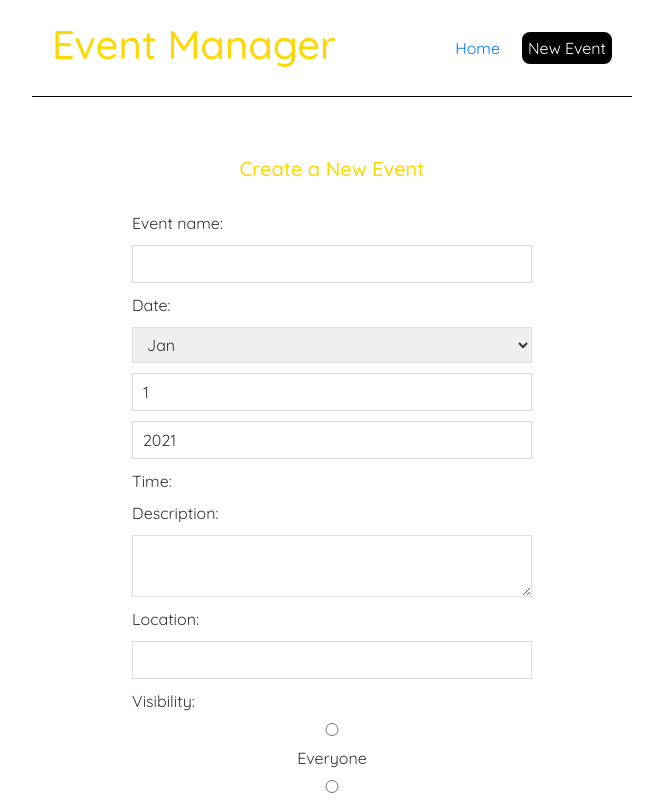
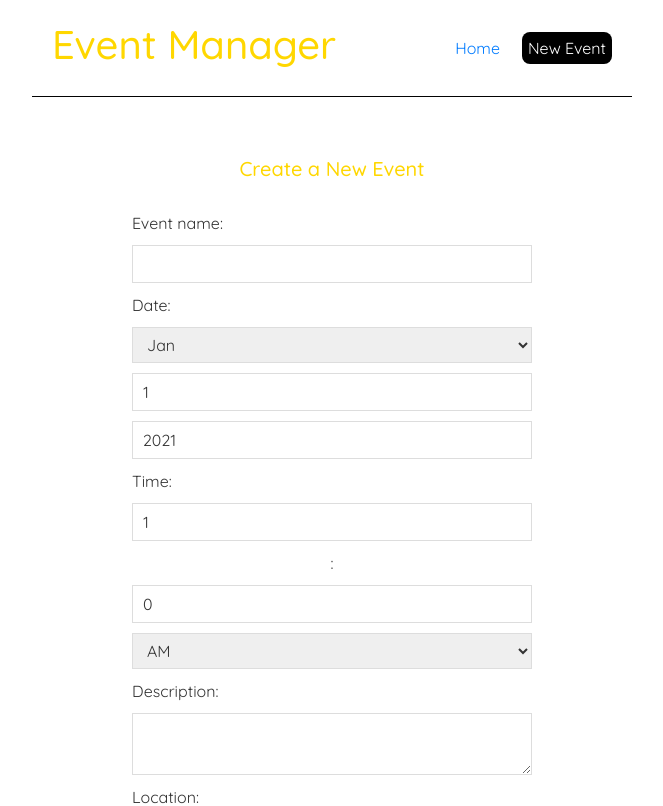
Before and after one commit to davidthecolorbrown/univ_event_organizer-4710, a React (Create React App) app in the folder frontend/: page /create in a window 1280 px wide. Shown: the top 806 px of the page, without its empty margins (308-971 px from the left). Built offline with nearby package versions, Linux system fonts and the light colour scheme; the HTML template or start-up script is replaced by a standard one.

Commit message:
Added time picker

```diff
--- a/frontend/src/Create.js
+++ b/frontend/src/Create.js
@@ -14,6 +14,10 @@ const Create = () => {
   const [month, setMonth] = useState(1);
   const [day, setDay] = useState(1);
   const [year, setYear] = useState(2021);
+
+  const [hour, setHour] = useState(1);
+  const [minute, setMinute] = useState(0);
+  const [isAM, setIsAM] = useState(true);
 
   // Type constants.
   const publicType = "Public";
@@ -118,6 +122,27 @@ const Create = () => {
           min="1"
         />
         <label>Time:</label>
+        <input
+          value={hour}
+          onChange={(e) => setHour(e.target.value)}
+          type="number"
+          min="1"
+          max="12"
+        />:
+        <input /* FIXME - Is there a way to always make this two digits?*/
+          value={minute}
+          onChange={(e) => setMinute(e.target.value)}
+          type="number"
+          min="0"
+          max="59"
+        />
+        <select
+          value={isAM}
+          onChange={(e) => setIsAM(e.target.value === 'true')}
+        >
+          <option value="true">AM</option>
+          <option value="false">PM</option>
+        </select>
         <label>Description:</label>
         <textarea
           required
```
